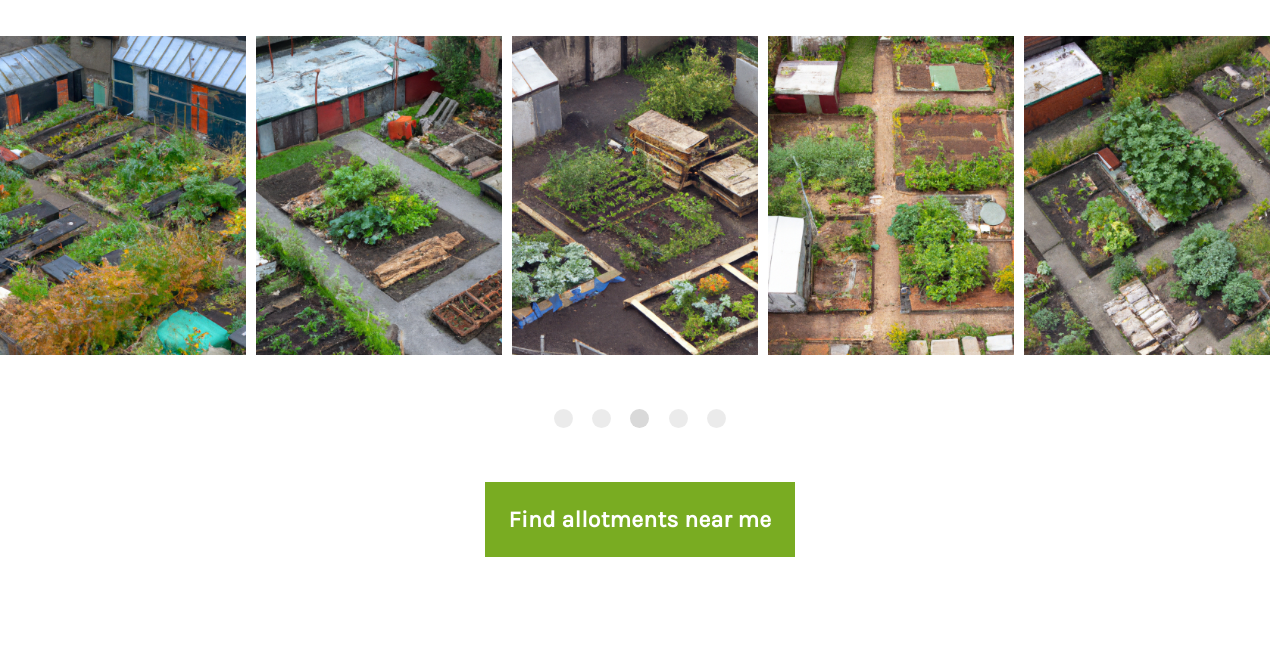
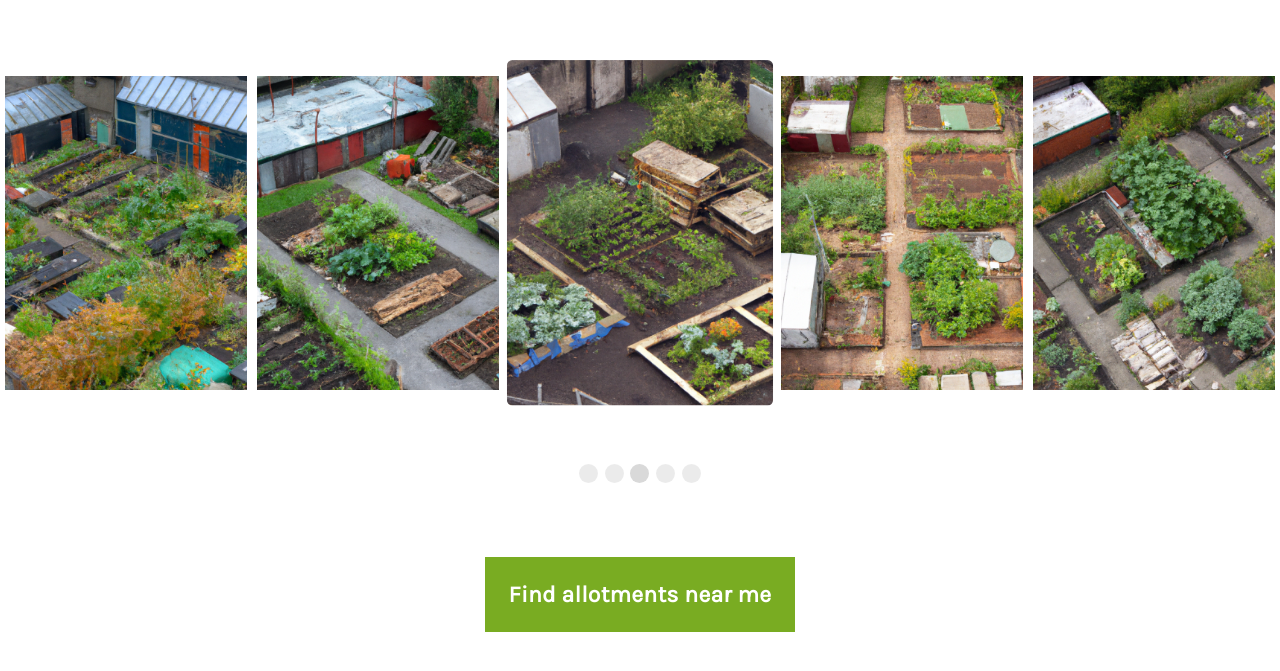
Before and after one commit to kivstor10/Govan-Allotment-Allocator, a plain HTML site: page index.html in a window 1280 px wide. Shown: the part 115-786 px from the top of the page. Drawn offline with Linux system fonts and the light colour scheme; a web font is replaced by a local one.

Commit message:
Further styling for the image carousel

```diff
--- a/styles.css
+++ b/styles.css
@@ -29,32 +29,38 @@ a{
     color: black;
 }
 
-.image-carousel{
-    display: flex;
-}
-
 .landing-page{
     height: 85vh;
     margin: 0;
 }
 
+.image-carousel{
+    margin-top: 40px;
+    display: flex;
+    align-items: center;
+}
 .image-carousel ul{
     list-style: none;
     display: flex;
     padding: 0;
 }
-
 .image-carousel li{
-    margin-right: 10px;
+    margin: 0 5px;
 }
-
 .image-carousel img{
     max-width: 100%;
+}
+.image-carousel > ul > li:nth-child(3){
+    scale: 1.1;
+    margin: 0 15px;
+}
+.image-carousel > ul > li:nth-child(3) > img{
+    border-radius: 5px;
 }
 
 .carousel-selectors{
     display: inline-block;
-    margin: 50px 0;
+    margin: 70px 0;
     width: 100vw
 }
 
@@ -62,7 +68,7 @@ a{
     display: grid;
     place-items: center;
     padding: 0;
-    grid-template-columns: 42.5% 3% 3% 3% 3% 3% 42.5%;
+    grid-template-columns: 45% 2% 2% 2% 2% 2% 45%;
     outline: 1px red;
     list-style-type: none;
 }
```
